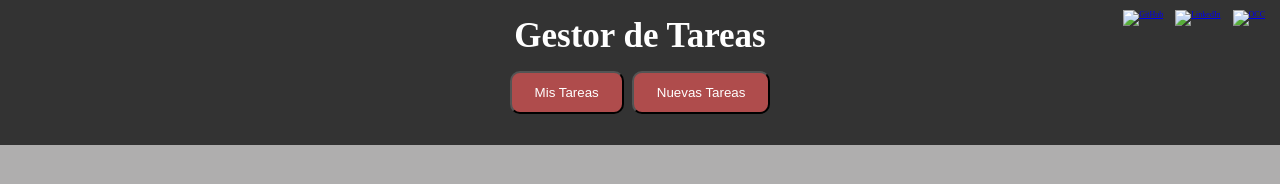
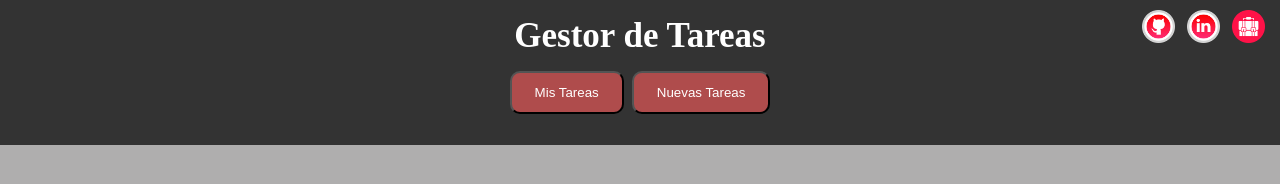
Before and after one commit to JesusBustos12/GestorDeTareas, a plain HTML site: page index.html in a window 1280 px wide. Drawn offline with Linux system fonts and the light colour scheme.

Commit message:
Update index.html

```diff
--- a/index.html
+++ b/index.html
@@ -35,20 +35,20 @@
     <div id="redes-sociales">
       <!-- Enlaces con iconos (rutas relativas) -->
       <a href="https://github.com/JesusBustos12?tab=repositories" target="_blank">
-        <img src="(Portafolio)\GestorDeTareas\Iconos\github.png" alt="GitHub">
+        <img src="Iconos\github.png" alt="GitHub">
       </a>
       <a href="https://www.linkedin.com/in/jesus-bustos-arizmendi-325329283/" target="_blank">
-        <img src="(Portafolio)\GestorDeTareas\Iconos\linkedin.png" alt="LinkedIn">
+        <img src="Iconos\linkedin.png" alt="LinkedIn">
       </a>
       <a href="https://www.occ.com.mx/curriculo" target="_blank">
-        <img src="(Portafolio)\GestorDeTareas\Iconos\birrete.png" alt="OCC">
+        <img src="Iconos\birrete.png" alt="OCC">
       </a>
     </div>
 
     <!-- ICONOS DE ACCIÓN -->
     <div style="display: none;">
-      <img id="icono-editar" src="(Portafolio)\GestorDeTareas\Iconos\editar.png" alt="Editar">
-      <img id="icono-eliminar" src="(Portafolio)\GestorDeTareas\Iconos\eliminar.png" alt="Eliminar">
+      <img id="icono-editar" src="Iconos\editar.png" alt="Editar">
+      <img id="icono-eliminar" src="Iconos\eliminar.png" alt="Eliminar">
     </div>
   </header>
 
```
